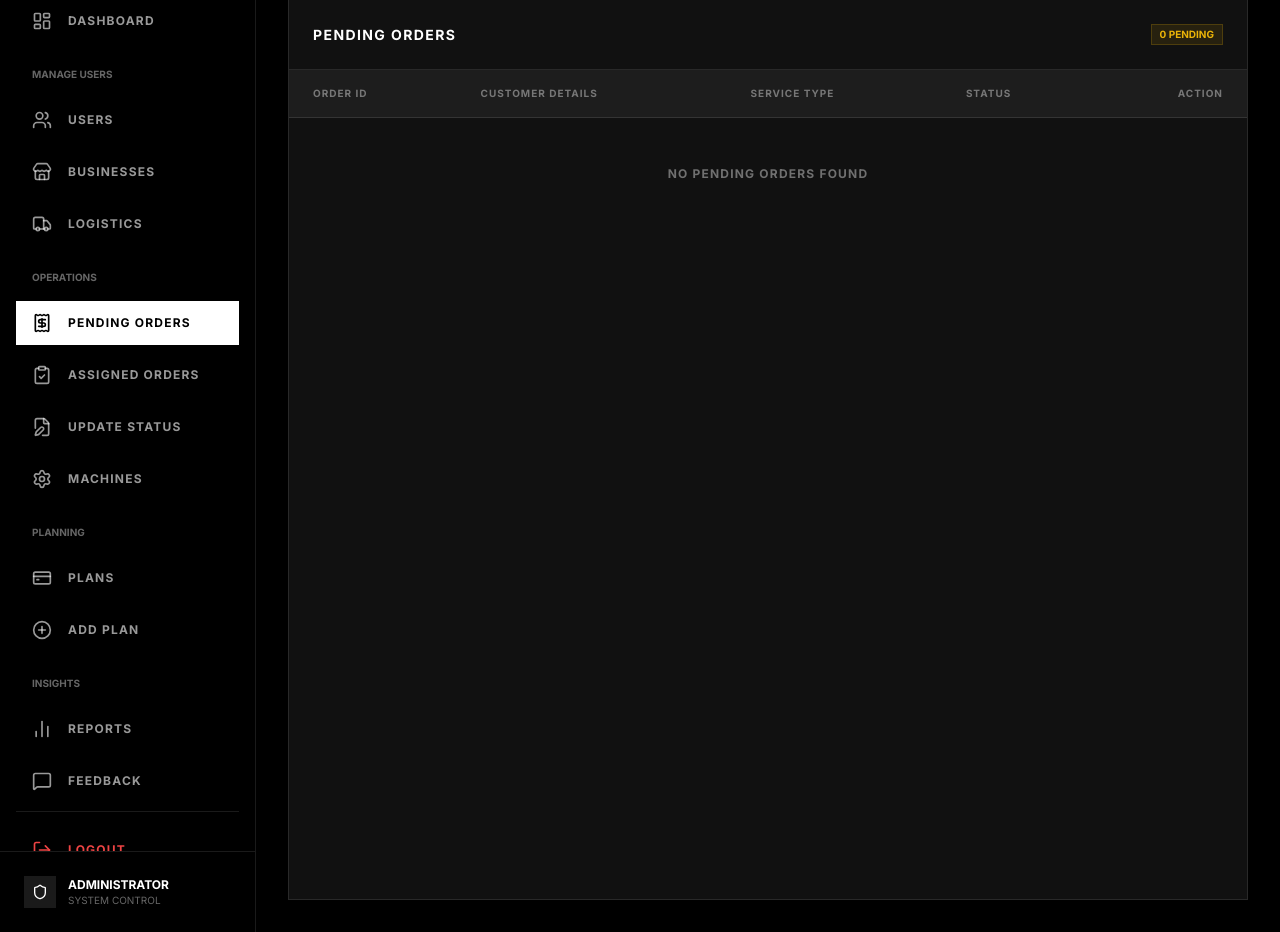
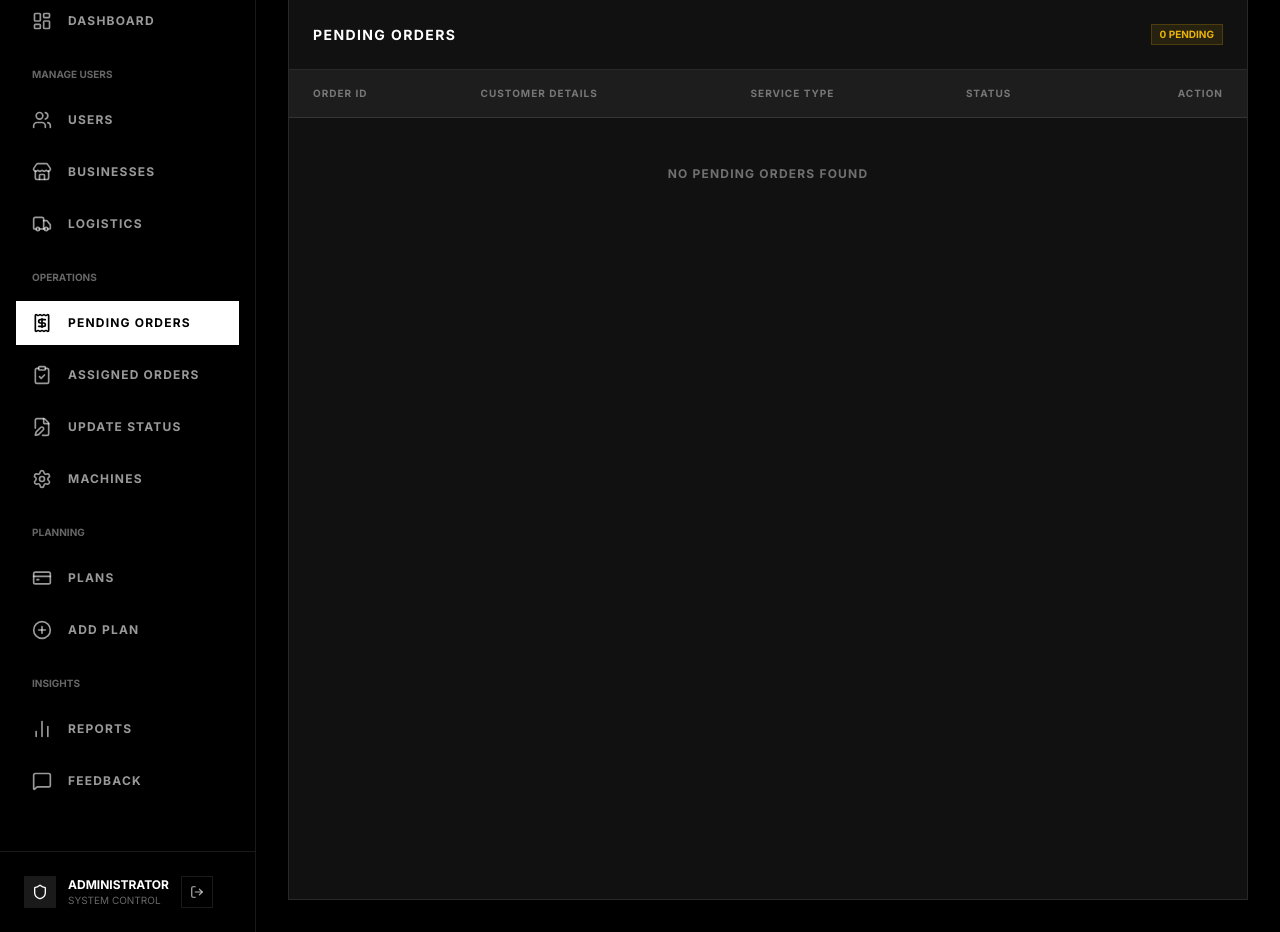
Before and after one commit to DhruvarajK/E-Laundry, a Django app: page /pending-orders/ in a window 1280 px wide. Shown: the part 113-1045 px from the top of the page. Run offline with Django 5.2, Linux system fonts and the light colour scheme; some libraries are stand-ins or nearby versions.

Commit message:
UI Improvements (Admin Dashboard)

```diff
--- a/myadmin/templates/admin_home.html
+++ b/myadmin/templates/admin_home.html
@@ -178,24 +178,25 @@
                 <i data-lucide="message-square" class="w-5 h-5"></i>
                 Feedback
             </a>
-
-            <div class="mt-auto border-t border-white/10 pt-4">
-                <a class="flex items-center gap-4 px-4 py-3 text-red-500 hover:bg-red-500/10 font-bold text-xs uppercase tracking-widest transition-colors"
-                    href="{% url 'logout' %}">
-                    <i data-lucide="log-out" class="w-5 h-5"></i>
-                    Logout
-                </a>
-            </div>
         </nav>
         <div class="p-6 border-t border-white/10">
             <div class="flex items-center gap-3">
                 <div class="w-8 h-8 bg-white/10 flex items-center justify-center rounded">
                     <i data-lucide="shield" class="w-4 h-4 text-white"></i>
                 </div>
+
                 <div class="flex flex-col">
                     <span class="text-xs font-bold uppercase">Administrator</span>
                     <span class="text-[10px] text-white/40 uppercase">System Control</span>
                 </div>
+                <a href="/logout">
+                    <button class="ml-auto flex items-center gap-2 p-2 text-xs uppercase
+                            border border-white/10 hover:border-white/30
+                            text-white/70 hover:text-white transition">
+                        <i data-lucide="log-out" class="w-3.5 h-3.5"></i>
+                    </button>
+                </a>
+
             </div>
         </div>
     </aside>
```
Also changed, not shown: media/logistics/profiles/profile_20260305-000221.png (added).
